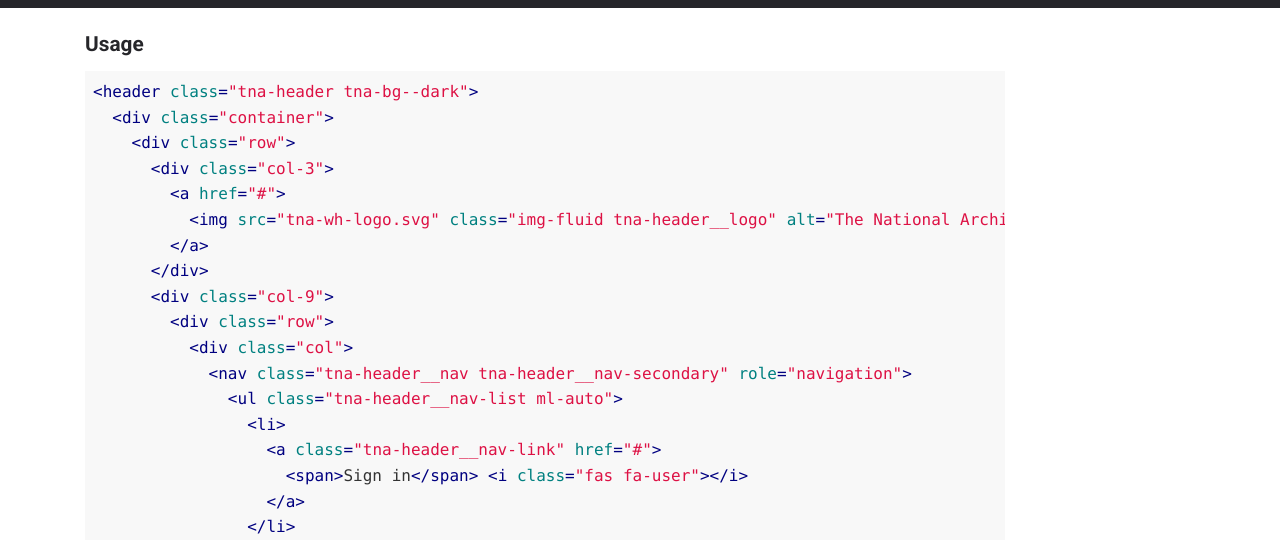
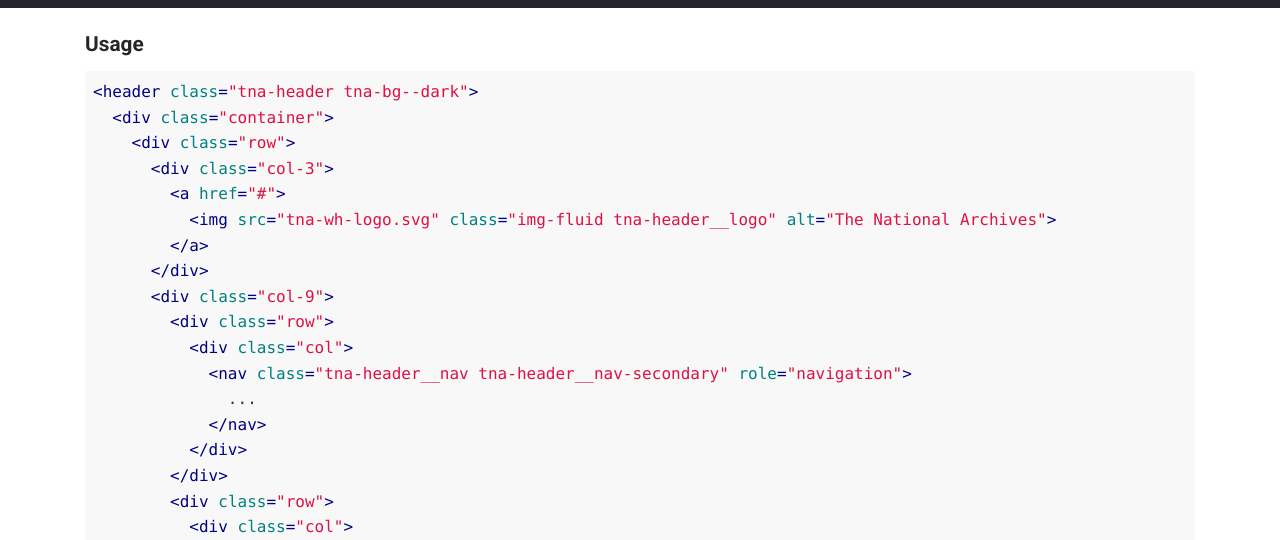
Before and after one commit to nationalarchives/tna-frontend-design-toolkit, a website: page components/header/index.html in a window 1280 px wide. Shown: the part 404-944 px from the top of the page. Drawn offline with nearby package versions, Linux system fonts and the light colour scheme.

Commit message:
header readme example

```diff
--- a/components/header/index.html
+++ b/components/header/index.html
@@ -42,7 +42,7 @@
 <main id="content">
 	<div class="container">
 		<div class="row">
-			<div class="col-md-10">
+			<div class="col-md-12">
 				<img src="../../dist/img/tna-blk-logo.svg" class="img-fluid mt-5" alt="The National Archives" style="max-width: 90px;">
 				<h1>Header</h1>
 				<h2>Example</h2>
@@ -115,7 +115,7 @@
 	</div>
 	<div class="container">
 		<div class="row">
-			<div class="col-md-10">
+			<div class="col-md-12">
 				<h3>Usage</h3>
 				<pre><code class="html">&lt;header class="tna-header tna-bg--dark"&gt;
   &lt;div class="container"&gt;
@@ -129,41 +129,14 @@
         &lt;div class="row"&gt;
           &lt;div class="col"&gt;
             &lt;nav class="tna-header__nav tna-header__nav-secondary" role="navigation"&gt;
-              &lt;ul class="tna-header__nav-list ml-auto"&gt;
-                &lt;li&gt;
-                  &lt;a class="tna-header__nav-link" href="#"&gt;
-                    &lt;span&gt;Sign&nbsp;in&lt;/span&gt; &lt;i class="fas fa-user"&gt;&lt;/i&gt;
-                  &lt;/a&gt;
-                &lt;/li&gt;
-                &lt;li&gt;
-                  &lt;a class="tna-header__nav-link" href="#"&gt;
-                    &lt;span&gt;Register&lt;/span&gt; &lt;i class="fas fa-user-plus"&gt;&lt;/i&gt;
-                  &lt;/a&gt;
-                &lt;/li&gt;
-              &lt;/ul&gt;
+              ...
             &lt;/nav&gt;
           &lt;/div&gt;
         &lt;/div&gt;
         &lt;div class="row"&gt;
           &lt;div class="col"&gt;
             &lt;nav class="tna-header__nav tna-header__nav-primary" role="navigation"&gt;
-              &lt;ul class="tna-header__nav-list ml-auto"&gt;
-                &lt;li&gt;
-                  &lt;a class="tna-header__nav-link" href="#"&gt;
-                    &lt;span&gt;Explore the collection&lt;/span&gt;
-                  &lt;/a&gt;
-                &lt;/li&gt;
-                &lt;li&gt;
-                  &lt;a class="tna-header__nav-link" href="#"&gt;
-                    &lt;span&gt;What's one&lt;/span&gt;
-                  &lt;/a&gt;
-                &lt;/li&gt;
-                &lt;li&gt;
-                  &lt;a class="tna-header__nav-link" href="#"&gt;
-                    &lt;span&gt;Visit us&lt;/span&gt;
-                  &lt;/a&gt;
-                &lt;/li&gt;
-              &lt;/ul&gt;
+              ...
             &lt;/nav&gt;
           &lt;/div&gt;
         &lt;/div&gt;
```
Also changed, not shown: components/header/README.md (added), components/header/example.png (added).
